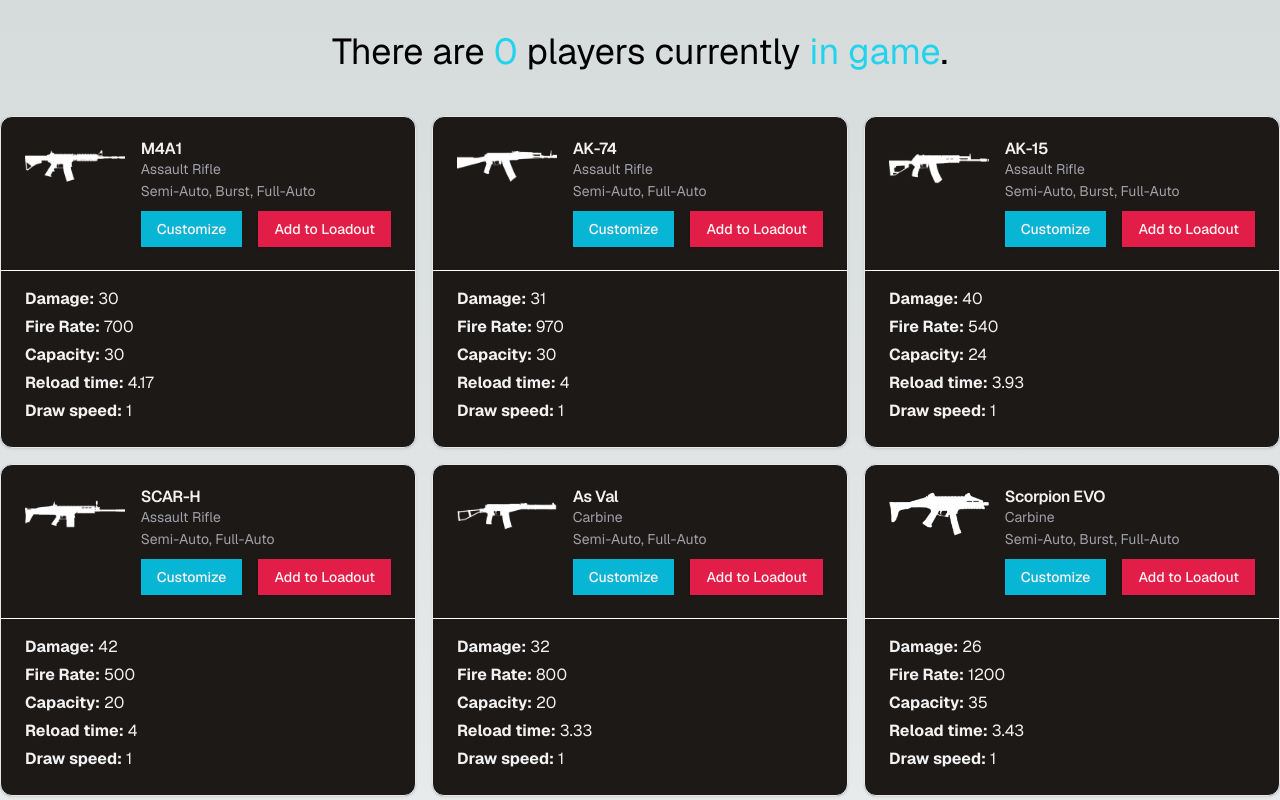
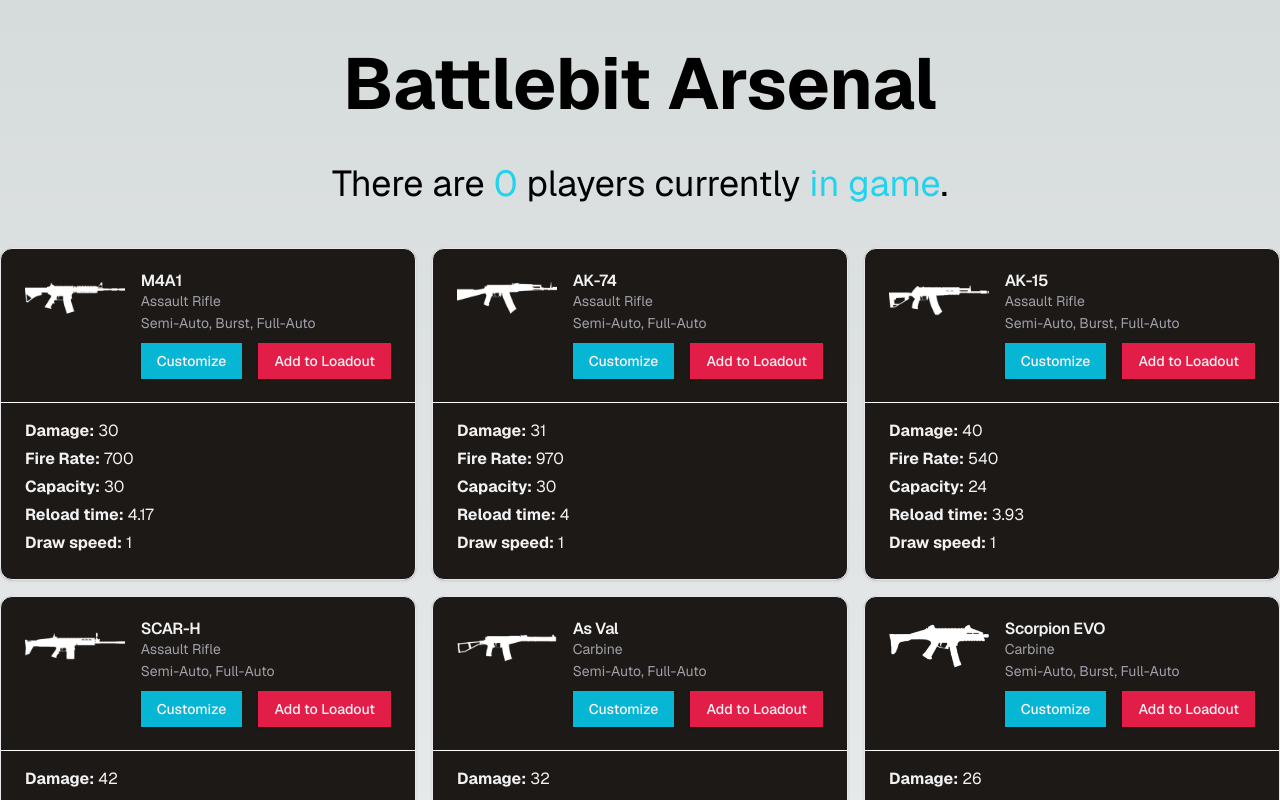
Before and after one commit to sidneifjr/battlebit-arsenal, a Next.js app: page / in a window 1280 px wide. Shown: the top 800 px of the page. Built offline with nearby package versions, Linux system fonts and the light colour scheme; no server answers.

Commit message:
Adiciona o título do projeto à Home

```diff
--- a/src/app/page.tsx
+++ b/src/app/page.tsx
@@ -18,6 +18,10 @@
 
   return (
     <section className="flex flex-col gap-3">
+      <h1 className="text-7xl pt-12 mx-auto">
+        <strong>Battlebit Arsenal</strong>
+      </h1>
+
       <ServerInfo data={getServersData} />
 
       <WeaponryList />
```
Also changed, not shown: public/ultimax.png (deleted).
